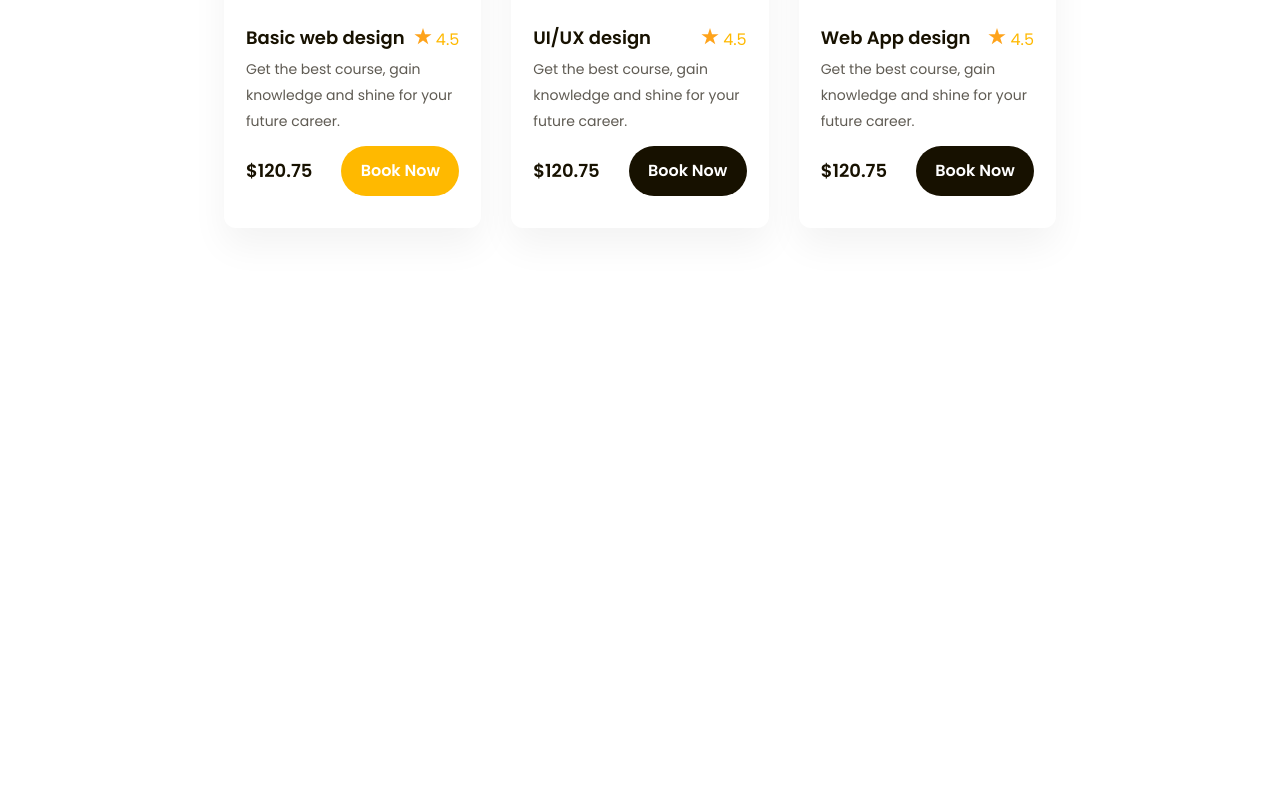
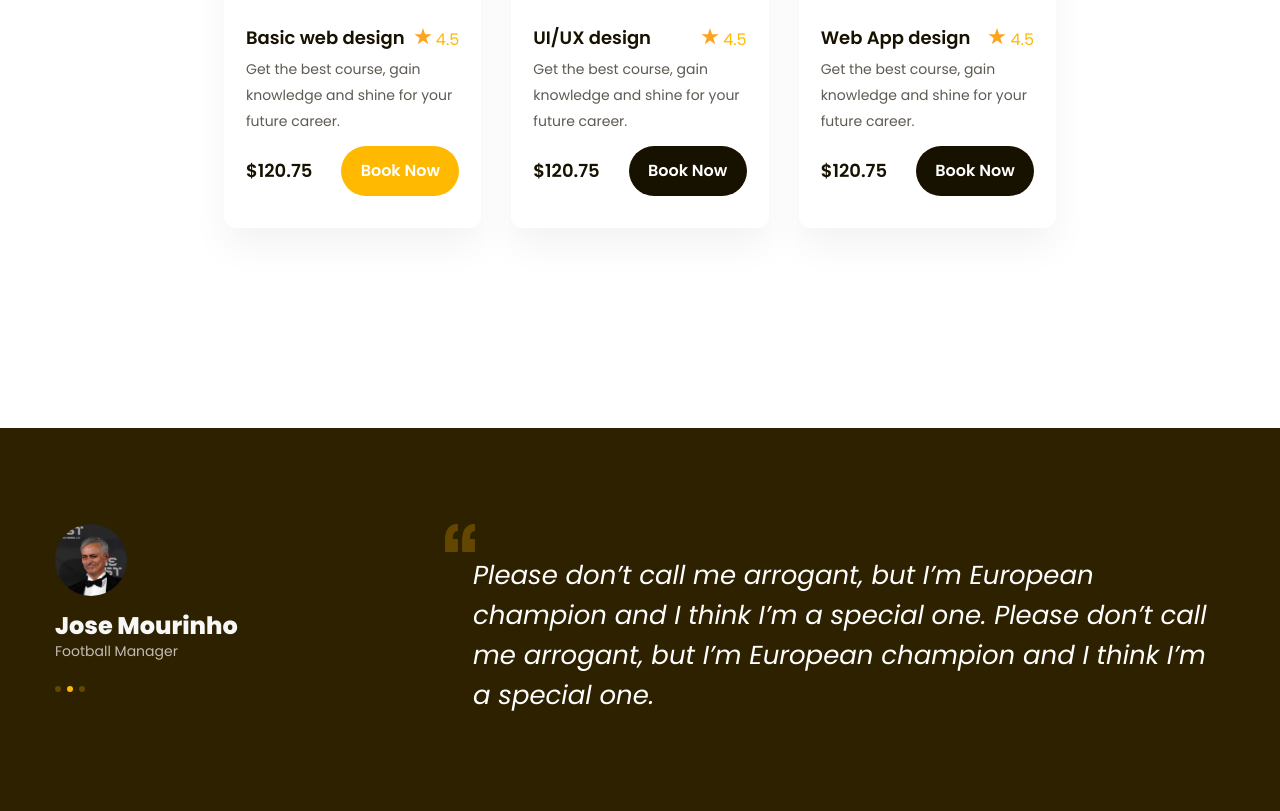
Before and after one commit to lhv-mourinho/f8-htmlcss-project-02, a plain HTML site: page index.html in a window 1280 px wide. Shown: the part 1586-2397 px from the top of the page. Before the commit the page ends 2014 px from the top, so only its background shows below. Drawn offline with Linux system fonts and the light colour scheme; files whose address does not match are found by name.

Commit message:
do Quote + refactor some class name

```diff
--- a/assets/css/styles.css
+++ b/assets/css/styles.css
@@ -63,13 +63,17 @@ a {
     background-color: var(--hightlight-color);
 }
 
-.btn-cirle {
+.btn-circle {
     display: flex;
     align-items: center;
     gap: 14px;
 }
 
-.btn-cirle .icon {
+.btn-circle:hover {
+    opacity: 0.9;
+}
+
+.btn-circle .icon {
     width: 40px;
     height: 40px;
     background: white;
@@ -81,13 +85,13 @@ a {
     align-items: center;
 }
 
-.btn-cirle .text {
+.btn-circle .text {
     font-weight: 600;
     font-size: 1.8rem;
     color: var(--primary-color);
 }
 
-.btn-cirle-large .icon {
+.btn-circle-large .icon {
     width: 48px;
     height: 48px;
 }
@@ -399,3 +403,66 @@ a {
     font-size: 1.8rem;
     color: var(--primary-color);
 }
+
+/* Quote */
+
+#quote {
+    padding: 96px 0;
+    background-color: #2e2100;
+}
+
+#quote .info {
+    display: flex;
+    flex-direction: column;
+    flex: 1;
+}
+#quote .avatar {
+    width: 72px;
+    height: 72px;
+    border-radius: 50%;
+    object-fit: cover;
+}
+
+#quote .name {
+    margin-top: 18px;
+    font-weight: 700;
+    font-size: 2.4rem;
+    color: #f7f7f7;
+}
+
+#quote .job-title {
+    margin-top: 6px;
+    font-weight: 400;
+    font-size: 1.4rem;
+    color: #bfbcb3;
+}
+
+#quote .decorate {
+    margin-top: 28px;
+    display: flex;
+    gap: 6px;
+}
+
+#quote .circle {
+    width: 6px;
+    height: 6px;
+    background-color: #634700;
+    border-radius: 50%;
+}
+
+#quote .circle-light {
+    background-color: var(--hightlight-color);
+}
+
+#quote .text {
+    flex: 2;
+}
+
+#quote .text p {
+    font-style: italic;
+    font-weight: 400;
+    font-size: 2.6rem;
+    line-height: 1.54;
+    color: white;
+    padding-left: 28px;
+}
--- a/index.html
+++ b/index.html
@@ -42,7 +42,7 @@
                         />
                         <div class="list">
                             <div class="item">
-                                <div class="btn-cirle btn-cirle-large ui-ux">
+                                <div class="btn-circle btn-circle-large ui-ux">
                                     <div class="icon">
                                         <img
                                             src="./assets/images/ui-ux.svg"
@@ -57,7 +57,7 @@
                             </div>
                             <div class="item">
                                 <div
-                                    class="btn-cirle btn-cirle-large development"
+                                    class="btn-circle btn-circle-large development"
                                 >
                                     <div class="icon">
                                         <img
@@ -73,7 +73,7 @@
                             </div>
                             <div class="item">
                                 <div
-                                    class="btn-cirle btn-cirle-large marketing"
+                                    class="btn-circle btn-circle-large marketing"
                                 >
                                     <div class="icon">
                                         <img
@@ -103,7 +103,7 @@
                                 <a href="#!" class="btn btn-light"
                                     >See Courses</a
                                 >
-                                <a href="#!" class="btn-cirle">
+                                <a href="#!" class="btn-circle">
                                     <div class="icon">
                                         <img
                                             src="./assets/images/triangle-right.svg"
@@ -145,22 +145,22 @@
                             </div>
                         </div>
                         <div class="action">
-                            <div class="btn-cirle pre">
+                            <a href="#!" class="btn-circle pre">
                                 <div class="icon">
                                     <img
                                         src="./assets/images/left-orange.svg"
                                         alt=""
                                     />
                                 </div>
-                            </div>
-                            <div class="btn-cirle next">
+                            </a>
+                            <a href="#!" class="btn-circle next">
                                 <div class="icon">
                                     <img
                                         src="./assets/images/right-white.svg"
                                         alt=""
                                     />
                                 </div>
-                            </div>
+                            </a>
                         </div>
                     </div>
                     <div class="list row-space-between">
@@ -260,5 +260,40 @@
                 </div>
             </div>
         </div>
+
+        <!-- Quote -->
+        <div id="quote">
+            <div class="wrapper">
+                <div class="row-space-between">
+                    <div class="info">
+                        <img
+                            src="./assets/images/mourinho.jpg"
+                            alt="Mourinho"
+                            class="avatar"
+                        />
+                        <span class="name">Jose Mourinho</span>
+                        <span class="job-title">Football Manager</span>
+                        <div class="decorate">
+                            <div class="circle"></div>
+                            <div class="circle circle-light"></div>
+                            <div class="circle"></div>
+                        </div>
+                    </div>
+                    <div class="text">
+                        <img
+                            src="./assets/images/quote.svg"
+                            alt=""
+                            class="icon"
+                        />
+                        <p>
+                            Please don’t call me arrogant, but I’m European
+                            champion and I think I’m a special one. Please don’t
+                            call me arrogant, but I’m European champion and I
+                            think I’m a special one.
+                        </p>
+                    </div>
+                </div>
+            </div>
+        </div>
     </body>
 </html>
```
Also changed, not shown: assets/images/mourinho.jpg (added), assets/images/quote.svg (added).
